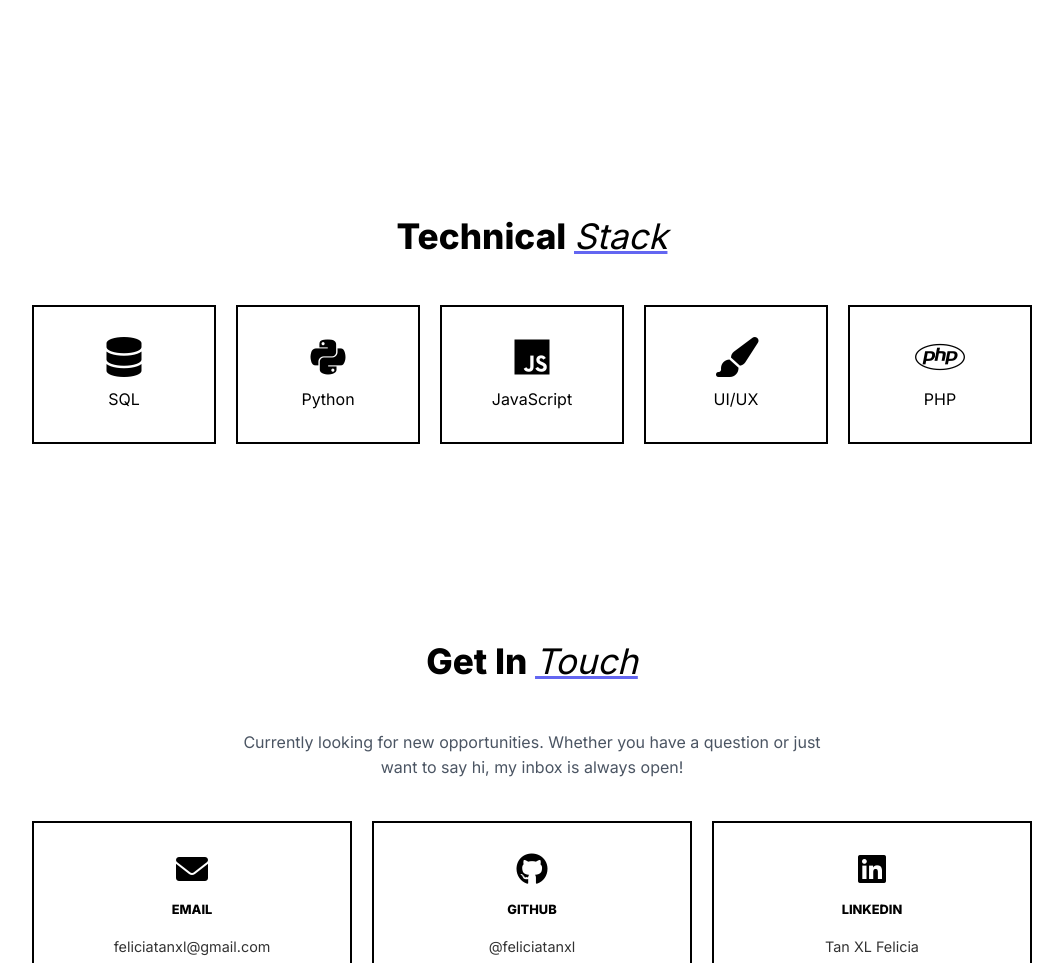
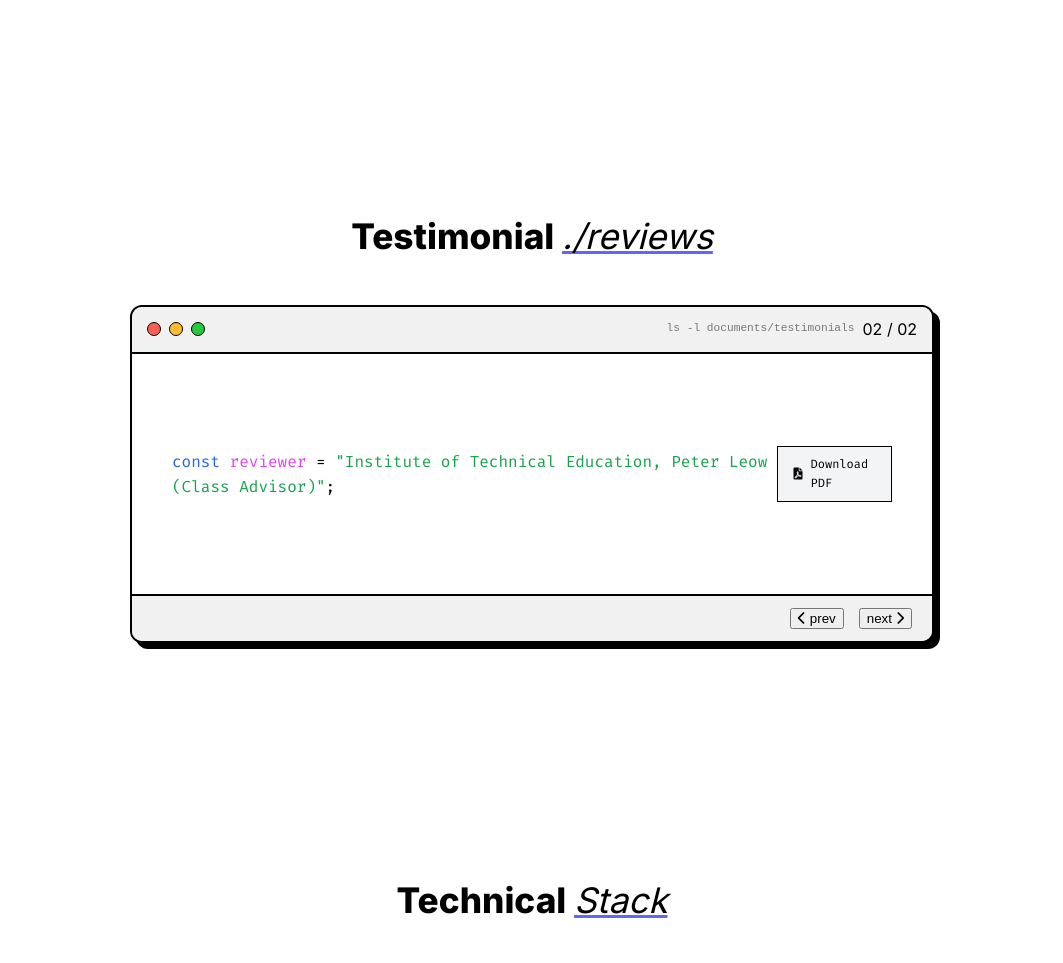
Before and after one commit to feliciatanxl/portfolio, a plain HTML site: page index.html in a window 1280 px wide. Shown: the part 770-1733 px from the top of the page, without its empty margins (108-1171 px from the left). Drawn offline with Linux system fonts and the light colour scheme.

Commit message:
updated testmonial design

```diff
--- a/index.css
+++ b/index.css
@@ -345,6 +345,13 @@ footer {
         margin-bottom: 8px;
     }
 
+.filename {
+    margin-left: 15px; /* Adjust this number to increase or decrease the gap */
+    font-family: 'Fira Code', monospace;
+    font-size: 0.75rem;
+    opacity: 0.6;
+}
+
 /* ==========================================================================
    PROJECTS BENTO GRID
    ========================================================================== */
@@ -470,3 +477,72 @@ footer {
         box-shadow: 4px 4px 0px var(--accent);
         transform: translate(-2px, -2px);
     }
+
+/* --- Testimonial Slider (Minimized View) --- */
+.review-window {
+    max-width: 800px;
+    margin: 40px auto;
+}
+
+.testimonial-slider.min-view {
+    padding: 60px 40px; /* Centering the single-line content */
+    min-height: 120px; /* Smaller height since text is gone */
+    display: flex;
+    align-items: center;
+    background: #fff;
+}
+
+.review-slide {
+    display: none;
+    width: 100%;
+    animation: fadeIn 0.4s cubic-bezier(0.39, 0.575, 0.565, 1);
+}
+
+    .review-slide.active {
+        display: block;
+    }
+
+.review-meta.no-desc {
+    display: flex;
+    justify-content: space-between;
+    align-items: center;
+    border-bottom: none; /* Clean look without description */
+    padding-bottom: 0;
+}
+
+.reviewer-info {
+    font-family: 'Fira Code', monospace;
+    font-size: 1rem;
+}
+
+/* --- Action Button --- */
+.pdf-download-btn {
+    background: #f3f4f6;
+    border: 1px solid #000;
+    color: #000;
+    padding: 8px 16px; /* Slightly larger for better clickability */
+    text-decoration: none;
+    font-size: 0.75rem;
+    font-family: 'Fira Code', monospace;
+    display: flex;
+    align-items: center;
+    gap: 8px;
+    transition: all 0.2s ease;
+}
+
+    .pdf-download-btn:hover {
+        background: #000;
+        color: #fff;
+        transform: translateY(-2px);
+        box-shadow: 4px 4px 0px var(--accent);
+    }
+
+/* --- Terminal Footer Controls --- */
+.terminal-footer {
+    background: #f1f1f1;
+    border-top: var(--border-width) solid #000;
+    padding: 12px 20px;
+    display: flex;
+    justify-content: flex-end;
+    gap: 15px;
+}
--- a/index.html
+++ b/index.html
@@ -52,6 +52,52 @@
             </div>
         </header>
 
+        <section id="testimonials" class="section">
+            <h2 class="section-title">Testimonial <span>./reviews</span></h2>
+            <div class="testimonial-container">
+                <div class="terminal-window review-window">
+                    <div class="terminal-header">
+                        <span class="dot red"></span>
+                        <span class="dot yellow"></span>
+                        <span class="dot green"></span>
+                        <span class="terminal-title">ls -l documents/testimonials</span>
+                        <div class="slider-controls">
+                            <span class="current">01</span> / <span class="total">03</span>
+                        </div>
+                    </div>
+
+                    <div class="testimonial-slider min-view">
+                        <div class="review-slide active">
+                            <div class="review-meta no-desc">
+                                <div class="reviewer-info">
+                                    <span class="v">const</span> <span class="k">reviewer</span> = <span class="s">"Project Manager @ W360, Adeline Tong"</span>;
+                                </div>
+                                <a href="assets/08_FeliciaTan_CompanyTestimonial.pdf" download class="pdf-download-btn">
+                                    <i class="fas fa-file-pdf"></i> Download PDF
+                                </a>
+                            </div>
+                        </div>
+
+                        <div class="review-slide">
+                            <div class="review-meta no-desc">
+                                <div class="reviewer-info">
+                                    <span class="v">const</span> <span class="k">reviewer</span> = <span class="s">"Institute of Technical Education, Peter Leow (Class Advisor)"</span>;
+                                </div>
+                                <a href="assets/LETTER OF RECOMMENDATION FOR Felicia Tan Xiu Li.pdf" download class="pdf-download-btn">
+                                    <i class="fas fa-file-pdf"></i> Download PDF
+                                </a>
+                            </div>
+                        </div>
+                    </div>
+
+                    <div class="terminal-footer">
+                        <button id="prevBtn" class="term-nav-btn"><i class="fas fa-chevron-left"></i> prev</button>
+                        <button id="nextBtn" class="term-nav-btn">next <i class="fas fa-chevron-right"></i></button>
+                    </div>
+                </div>
+            </div>
+        </section>
+
         <section id="skills" class="section">
             <h2 class="section-title">Technical <span>Stack</span></h2>
             <div class="skills-grid">
@@ -91,46 +137,62 @@
     </footer>
     <script>
         document.addEventListener('DOMContentLoaded', () => {
+            // --- Testimonial Slider Logic ---
             const slides = document.querySelectorAll('.review-slide');
-            const pdfLinks = document.querySelectorAll('.pdf-link');
             const nextBtn = document.getElementById('nextBtn');
             const prevBtn = document.getElementById('prevBtn');
             const currentText = document.querySelector('.current');
+            const totalText = document.querySelector('.total');
 
             let currentSlide = 0;
 
+            // Initialize Total Count (e.g., / 03)
+            if (totalText && slides.length > 0) {
+                totalText.innerText = slides.length.toString().padStart(2, '0');
+            }
+
             function updateSlider(index) {
+                if (slides.length === 0) return;
+
                 // Update Slides
                 slides.forEach(s => s.classList.remove('active'));
                 slides[index].classList.add('active');
 
-                // Update PDF Links
-                pdfLinks.forEach(link => link.classList.remove('active'));
-                pdfLinks[index].classList.add('active');
-
-                // Update Counter
+                // Update Counter Text (01, 02, etc.)
+                if (currentText) {
                     currentText.innerText = (index + 1).toString().padStart(2, '0');
                 }
+            }
 
+            // Event Listeners for Slider
+            if (nextBtn) {
                 nextBtn.addEventListener('click', () => {
                     currentSlide = (currentSlide + 1) % slides.length;
                     updateSlider(currentSlide);
                 });
+            }
 
+            if (prevBtn) {
                 prevBtn.addEventListener('click', () => {
                     currentSlide = (currentSlide - 1 + slides.length) % slides.length;
                     updateSlider(currentSlide);
                 });
+            }
 
-            // Auto Play (Optional - 5 seconds)
+            // Auto Play every 5 seconds
             setInterval(() => {
+                if (slides.length > 0) {
                     currentSlide = (currentSlide + 1) % slides.length;
                     updateSlider(currentSlide);
+                }
             }, 5000);
-        });
+
+
+            // --- Navbar / Hamburger Logic ---
             const menuToggle = document.getElementById('menu-toggle');
             const navLinks = document.getElementById('nav-links');
 
+            if (menuToggle && navLinks) {
                 menuToggle.addEventListener('click', () => {
                     navLinks.classList.toggle('active');
 
@@ -143,12 +205,15 @@
                     }
                 });
 
-        // Close menu when a link is clicked (useful for #contact)
+                // Close menu when a link is clicked
                 document.querySelectorAll('.nav-links a').forEach(link => {
                     link.addEventListener('click', () => {
                         navLinks.classList.remove('active');
-                menuToggle.querySelector('i').classList.replace('fa-times', 'fa-bars');
+                        const icon = menuToggle.querySelector('i');
+                        if (icon) icon.classList.replace('fa-times', 'fa-bars');
                     });
+                });
+            }
         });
     </script>
 </body>
```
Also changed, not shown: experience.html (+0 -16 lines). Lines whose indentation alone changed are shown as unchanged.
